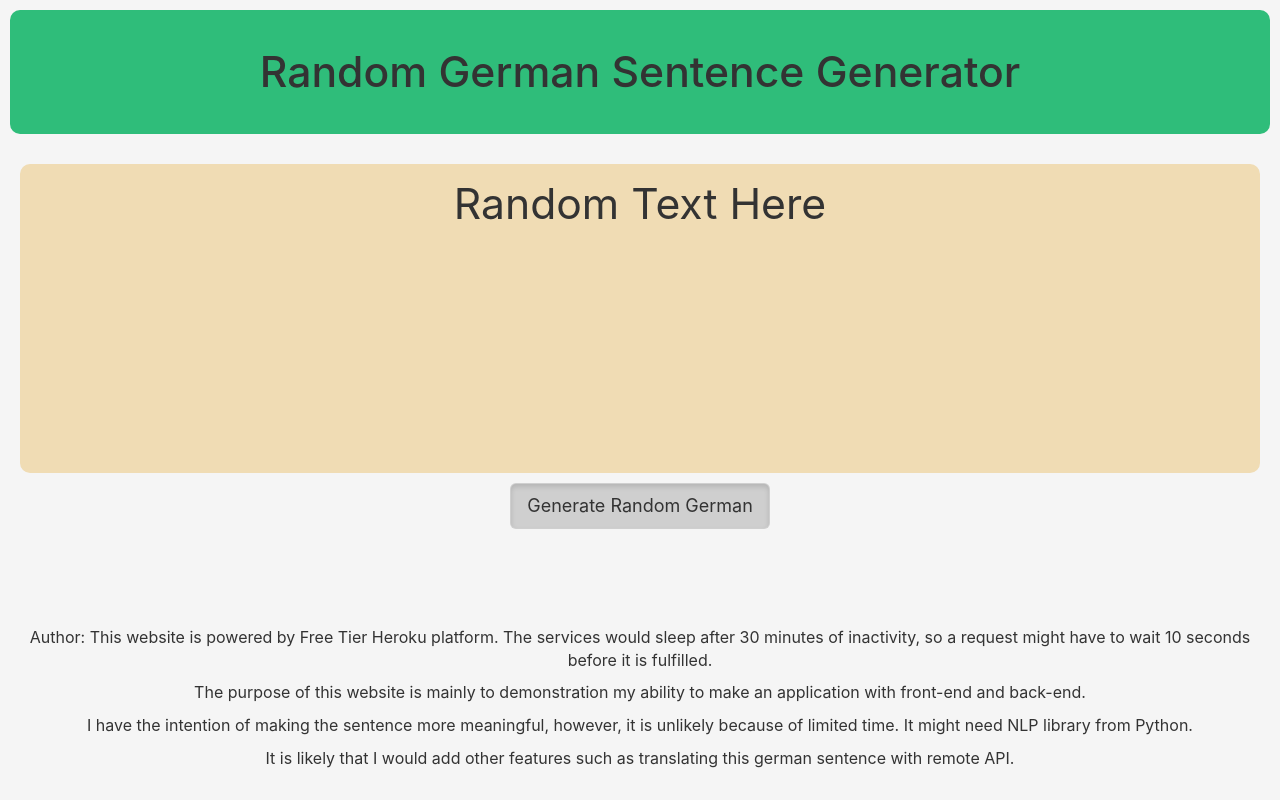
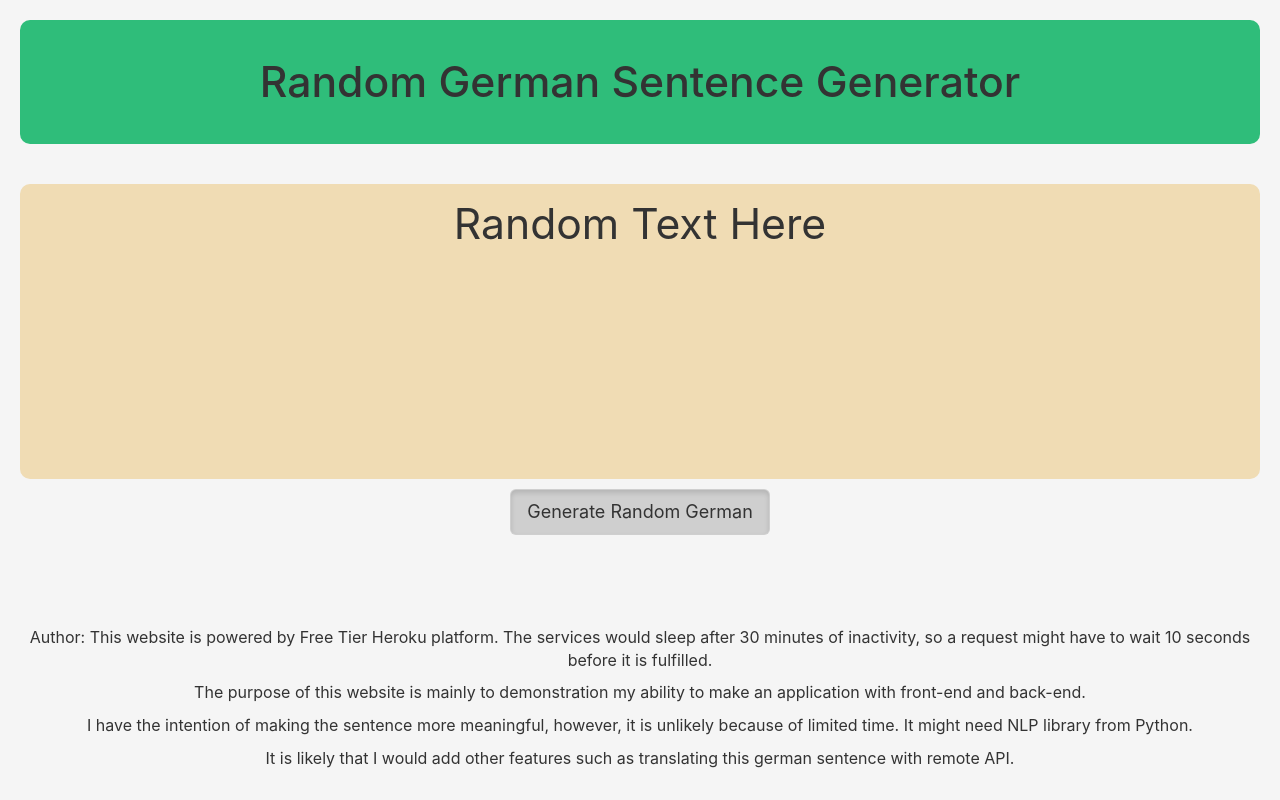
Before and after one commit to waimanlam2019/randomgerman, a React (Create React App) app: page / in a window 1280 px wide. Built offline with nearby package versions, Linux system fonts and the light colour scheme.

Commit message:
adjust visual

```diff
--- a/src/App.css
+++ b/src/App.css
@@ -56,7 +56,7 @@ body {
   font-size: 16pt;
   border-radius: 10px;
   padding: 10px;
-  margin: 10px;
+  margin: 20px;
 }
 
 #root {
@@ -73,12 +73,6 @@ body {
   display: flex;
   flex-direction: column;
   flex: 2 1 auto;
-}
-
-.author > div {
-  text-align: center;
-  margin: 10px;
-  padding: 10px;
 }
 
 .text {
@@ -101,3 +95,9 @@ body {
   margin: auto;
   width: auto;
 }
+
+.author > div {
+  text-align: center;
+  margin: 10px;
+  padding: 10px;
+}
```
